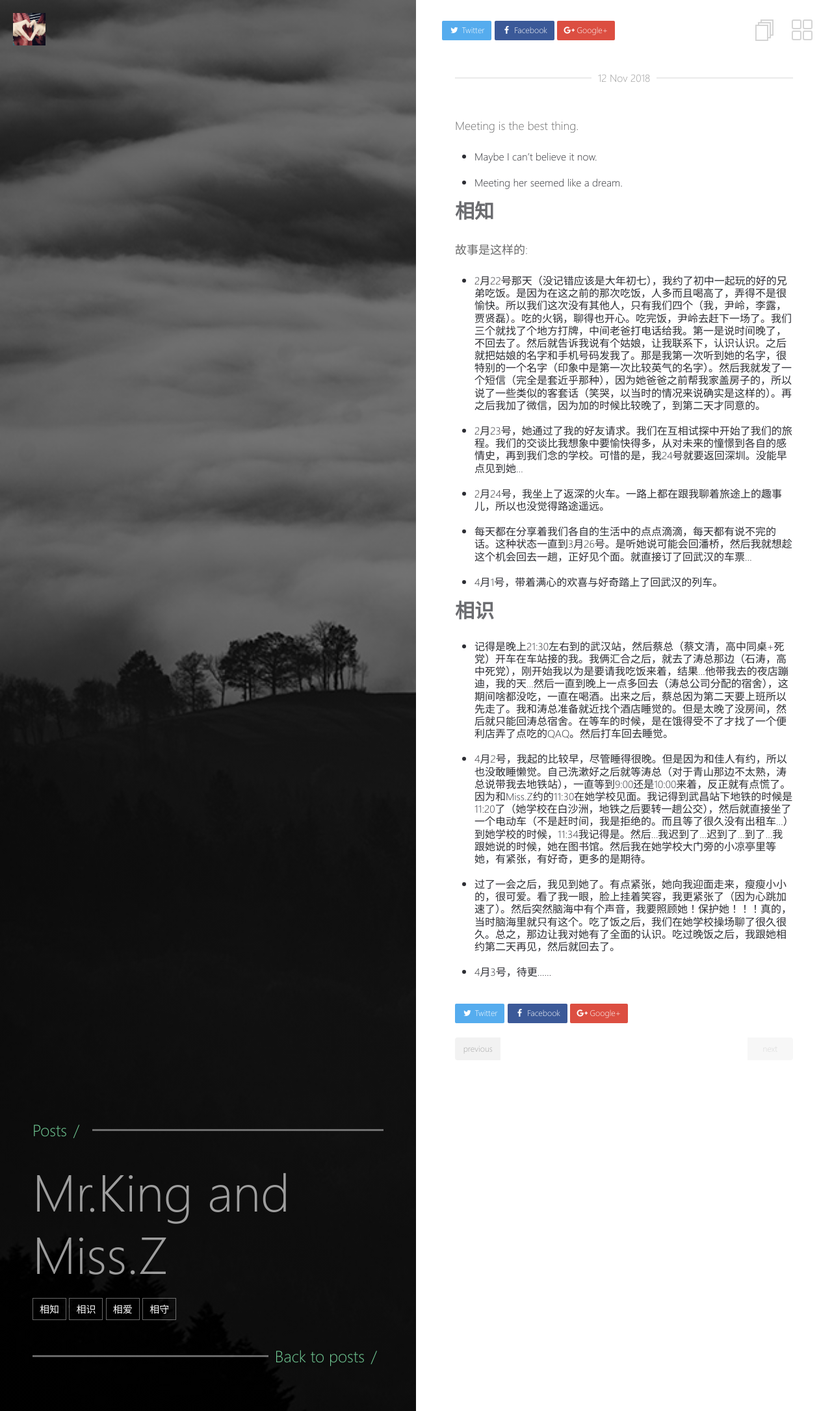
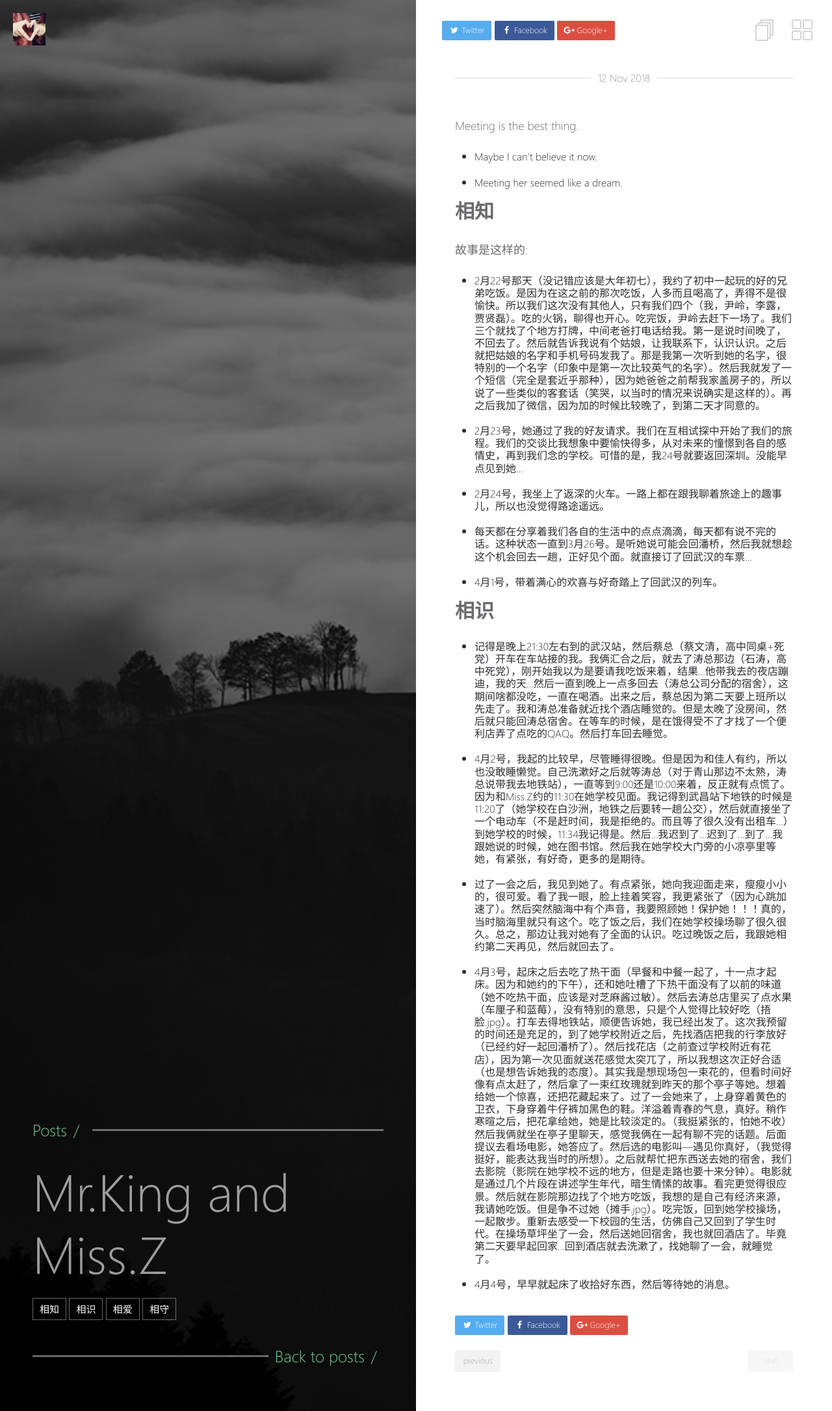
Before and after one commit to daoyking/daoyking.github.io, a Jekyll site: the page built from _posts/2018-11-12-Story.md, in a window 1280 px wide. Shown: the whole page at 65% size. Built offline with Jekyll 4.4.1, drawn with Linux system fonts in a browser that asks for light colours.

Commit message:
update 201811211659

```diff
--- a/_posts/2018-11-12-Story.md
+++ b/_posts/2018-11-12-Story.md
@@ -32,4 +32,5 @@ Meeting is the best thing.
 * 记得是晚上21:30左右到的武汉站，然后蔡总（蔡文清，高中同桌+死党）开车在车站接的我。我俩汇合之后，就去了涛总那边（石涛，高中死党），刚开始我以为是要请我吃饭来着，结果...他带我去的夜店蹦迪，我的天...然后一直到晚上一点多回去（涛总公司分配的宿舍），这期间啥都没吃，一直在喝酒。出来之后，蔡总因为第二天要上班所以先走了。我和涛总准备就近找个酒店睡觉的。但是太晚了没房间，然后就只能回涛总宿舍。在等车的时候，是在饿得受不了才找了一个便利店弄了点吃的QAQ。然后打车回去睡觉。
 * 4月2号，我起的比较早，尽管睡得很晚。但是因为和佳人有约，所以也没敢睡懒觉。自己洗漱好之后就等涛总（对于青山那边不太熟，涛总说带我去地铁站），一直等到9:00还是10:00来着，反正就有点慌了。因为和Miss.Z约的11:30在她学校见面。我记得到武昌站下地铁的时候是11:20了（她学校在白沙洲，地铁之后要转一趟公交），然后就直接坐了一个电动车（不是赶时间，我是拒绝的。而且等了很久没有出租车...）到她学校的时候，11:34我记得是。然后...我迟到了...迟到了...到了...我跟她说的时候，她在图书馆。然后我在她学校大门旁的小凉亭里等她，有紧张，有好奇，更多的是期待。
 * 过了一会之后，我见到她了。有点紧张，她向我迎面走来，瘦瘦小小的，很可爱。看了我一眼，脸上挂着笑容，我更紧张了（因为心跳加速了）。然后突然脑海中有个声音，我要照顾她！保护她！！！真的，当时脑海里就只有这个。吃了饭之后，我们在她学校操场聊了很久很久。总之，那边让我对她有了全面的认识。吃过晚饭之后，我跟她相约第二天再见，然后就回去了。
-* 4月3号，待更......
+* 4月3号，起床之后去吃了热干面（早餐和中餐一起了，十一点才起床。因为和她约的下午），还和她吐槽了下热干面没有了以前的味道（她不吃热干面，应该是对芝麻酱过敏）。然后去涛总店里买了点水果（车厘子和蓝莓），没有特别的意思，只是个人觉得比较好吃（捂脸.jpg）。打车去得地铁站，顺便告诉她，我已经出发了。这次我预留的时间还是充足的，到了她学校附近之后，先找酒店把我的行李放好（已经约好一起回潘桥了）。然后找花店（之前查过学校附近有花店），因为第一次见面就送花感觉太突兀了，所以我想这次正好合适（也是想告诉她我的态度）。其实我是想现场包一束花的，但看时间好像有点太赶了，然后拿了一束红玫瑰就到昨天的那个亭子等她。想着给她一个惊喜，还把花藏起来了。过了一会她来了，上身穿着黄色的卫衣，下身穿着牛仔裤加黑色的鞋。洋溢着青春的气息，真好。稍作寒暄之后，把花拿给她，她是比较淡定的。（我挺紧张的，怕她不收）然后我俩就坐在亭子里聊天，感觉我俩在一起有聊不完的话题。后面提议去看场电影，她答应了。然后选的电影叫---遇见你真好，（我觉得挺好，能表达我当时的所想）。之后就帮忙把东西送去她的宿舍，我们去影院（影院在她学校不远的地方，但是走路也要十来分钟）。电影就是通过几个片段在讲述学生年代，暗生情愫的故事。看完更觉得很应景。然后就在影院那边找了个地方吃饭，我想的是自己有经济来源，我请她吃饭。但是争不过她（摊手.jpg）。吃完饭，回到她学校操场，一起散步。重新去感受一下校园的生活，仿佛自己又回到了学生时代。在操场草坪坐了一会，然后送她回宿舍，我也就回酒店了。毕竟第二天要早起回家...回到酒店就去洗漱了，找她聊了一会，就睡觉了。
+* 4月4号，早早就起床了收拾好东西，然后等待她的消息。
```
